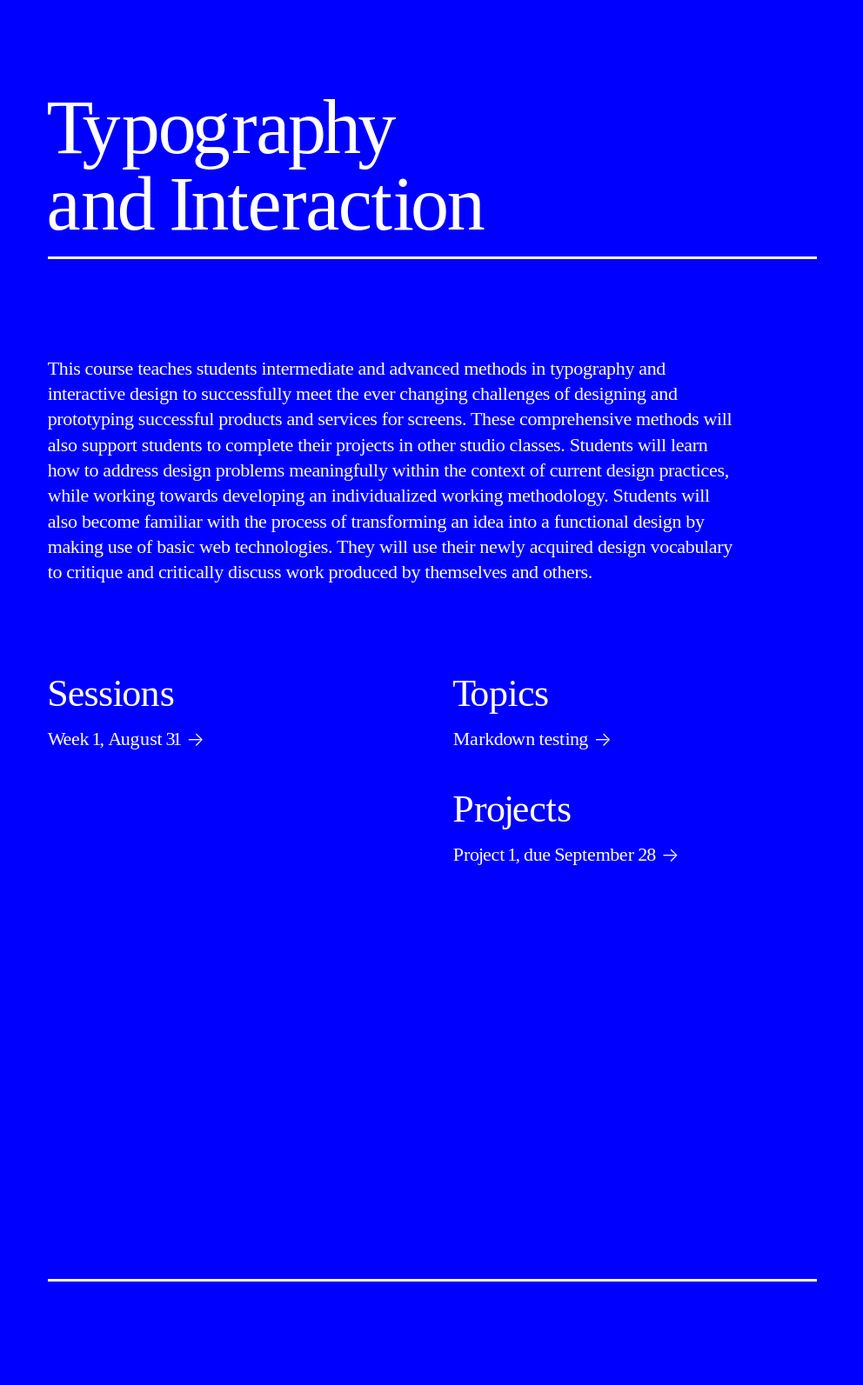
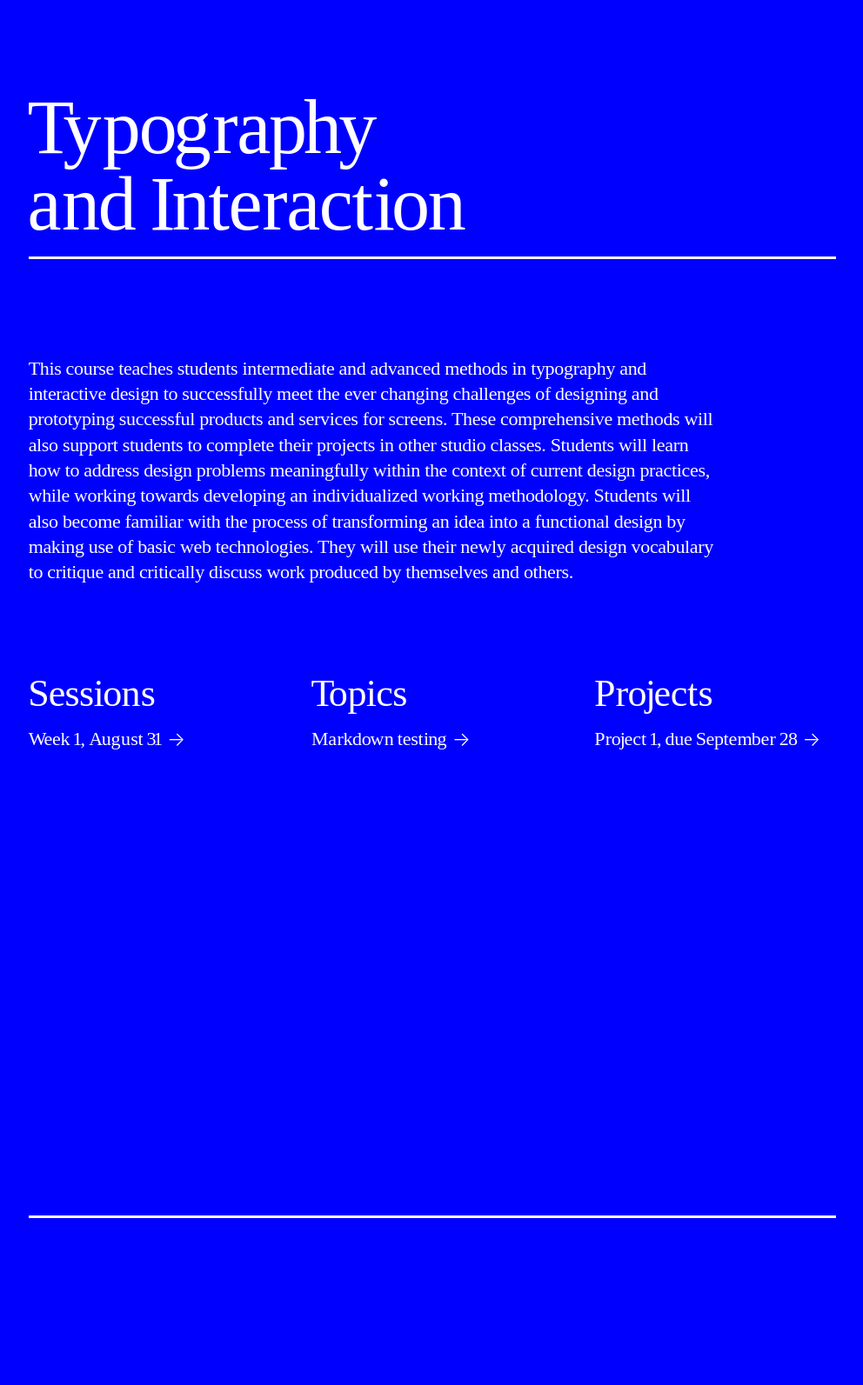
Before and after one commit to core-interaction/core-interaction.github.io, a Jekyll site: the page built from index.md, in a window 1280 px wide. Shown: the whole page at 87% size, without its empty margins (143-1135 px from the left). Built offline with Jekyll 4.4.1, drawn with Linux system fonts in a browser that asks for light colours; after the commit the page ends 1520 px from its top, so only the background shows below that.

Commit message:
Three-column index.

```diff
--- a/assets/styles/common.scss
+++ b/assets/styles/common.scss
@@ -81,9 +81,9 @@
 		--link--enlargement: 0.8rem;
 	}
 
-	@include breakpoint(980) {
+	@include breakpoint(1024) {
 		--margin:      4.8rem;
-		--page--width: 98rem;
+		--page--width: 102.4rem;
 	}
 
 	@include landscape { --margin--vertical: calc(var(--margin) * 0.618); }
@@ -96,6 +96,7 @@ body {
 	h1 {
 		--typography--tracking: -0.025;
 
+		max-width:     20ch;
 		margin-bottom: calc(var(--typography--font-size) * (var(--typography--leading) + var(--typography--shoulder) - 1));
 	}
 
@@ -288,6 +289,17 @@ body {
 				#topics, #projects  { grid-column: 2; }
 			}
 
+			@include breakpoint(1024) {
+				grid-template-columns: repeat(3, minmax(0, 1fr));
+
+				#sessions,
+				#topics,
+				#projects {
+					grid-row:    initial;
+					grid-column: initial;
+				}
+			}
+
 			// Each list.
 			> div {
 				> h2 {
```
